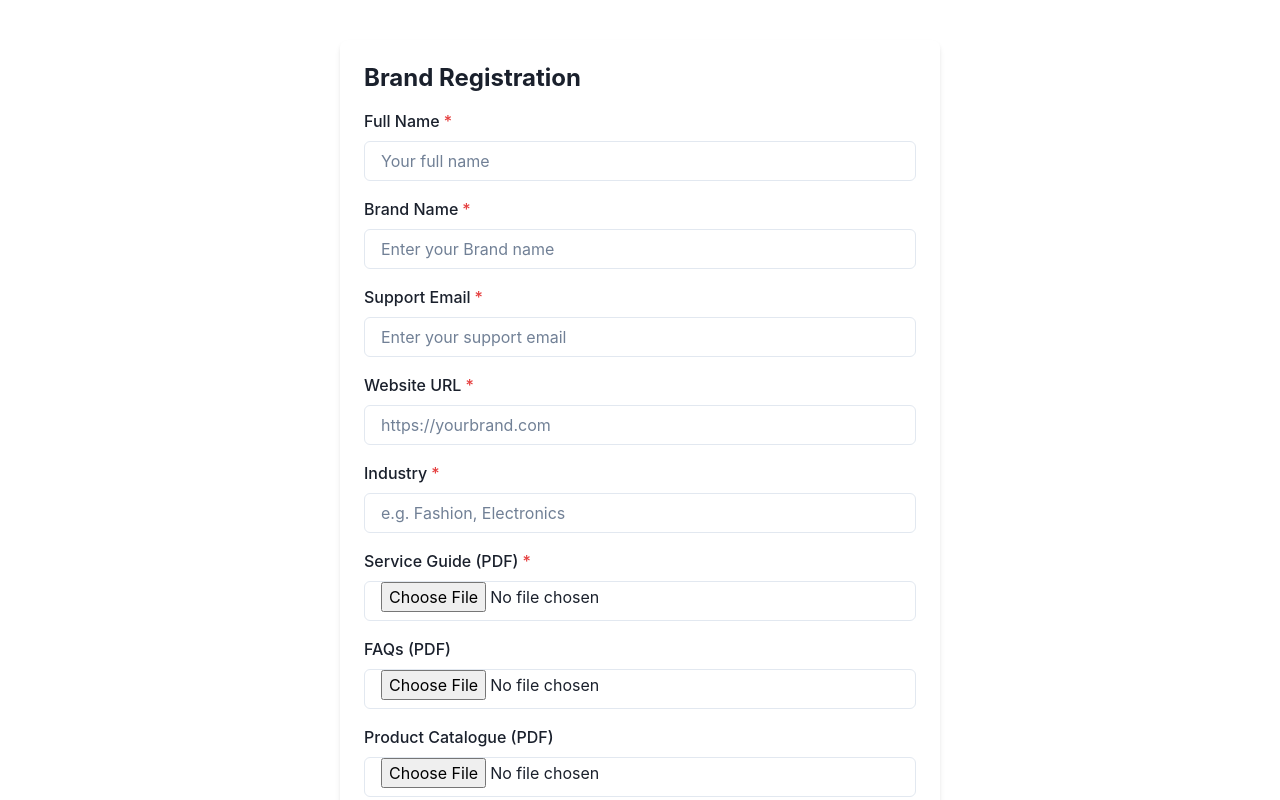
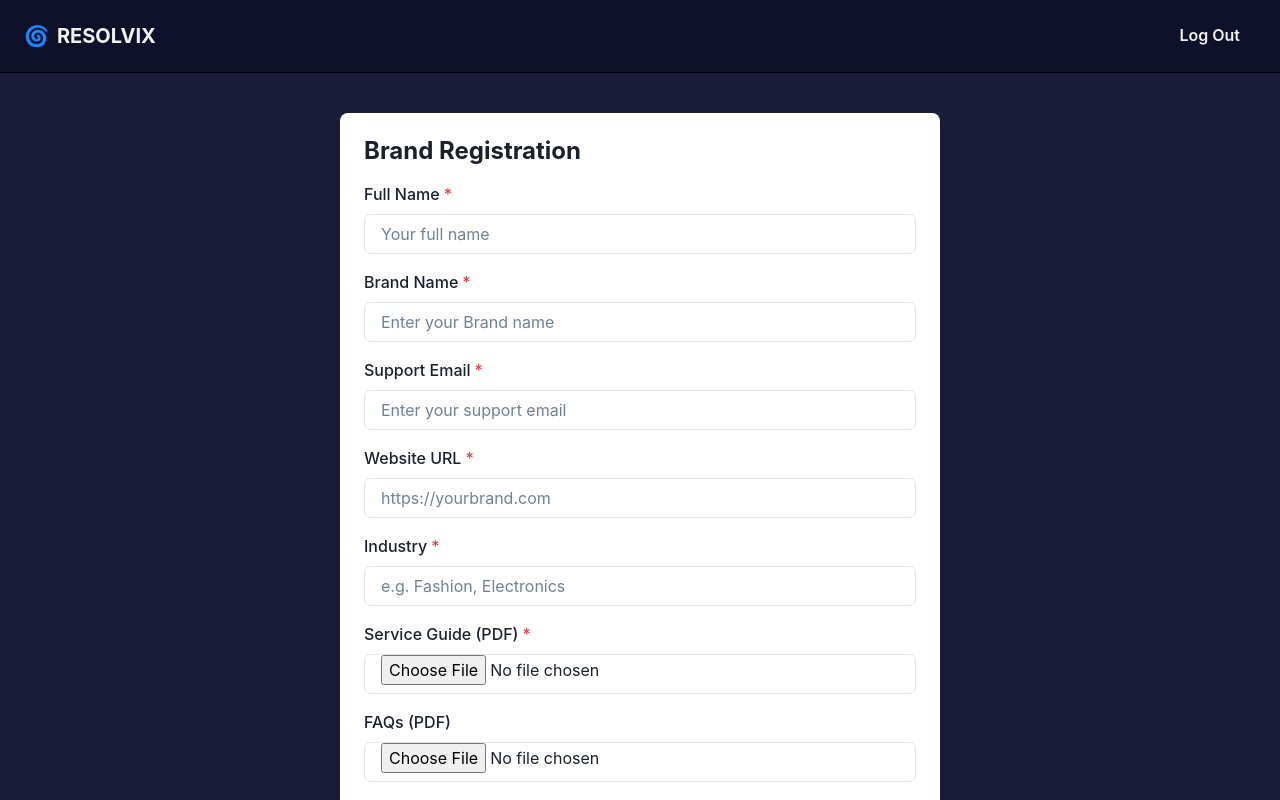
Before and after one commit to karthik-k-resolvix/resolvix-main-repo, a React (Create React App) app: page /register in a window 1280 px wide. Shown: the top 800 px of the page. Built offline with nearby package versions, Linux system fonts and the light colour scheme.

Commit message:
updated css

```diff
--- a/src/auth/DashboardPage.jsx
+++ b/src/auth/DashboardPage.jsx
@@ -23,7 +23,8 @@ import { supabase } from '../supabaseClient';
 import jsPDF from 'jspdf';
 import autoTable from 'jspdf-autotable';
 import * as XLSX from 'xlsx';
-
+import Footer from '../components/Footer';
+import Header from '../components/Header';
 ChartJS.register(CategoryScale, LinearScale, BarElement, Tooltip, Legend);
 
 export default function DashboardPage() {
@@ -169,10 +170,11 @@ export default function DashboardPage() {
   if (!userData || loading) return <Text>Loading dashboard...</Text>;
 
   return (
+    <div>
+      <Header/>
     <VStack spacing={6} px={6} py={8} align="stretch" bg={boxBg} color={textColor}>
       <Box display="flex" justifyContent="space-between" alignItems="center">
         <Text fontSize="3xl" fontWeight="bold">Profile and Analytics</Text>
-        <Button onClick={logout} colorScheme="red">Logout</Button>
       </Box>
 
       <Text fontSize="xl" fontWeight="semibold">User Details</Text>
@@ -231,6 +233,9 @@ export default function DashboardPage() {
         <Button onClick={handleDownloadPDF} colorScheme="blue">Download PDF</Button>
         <Button onClick={handleDownloadExcel} colorScheme="purple">Download Excel</Button>
       </Box>
+
     </VStack>
+<Footer/>
+</div>
   );
 }
--- a/src/auth/LoginPage.jsx
+++ b/src/auth/LoginPage.jsx
@@ -84,11 +84,12 @@ export default function LoginPage() {
     <Box
       maxW="lg"
       mx="auto"
-      mt={20}
+      mt={5}
       p={8}
       borderRadius="lg"
       bg="white"
       boxShadow="lg"
+      marginBottom={10}
     >
       <Heading
         textAlign="center"
@@ -188,6 +189,7 @@ export default function LoginPage() {
         </Text>
       </VStack>
     </Box>
+
     <Footer />
     </Box>
   );
--- a/src/auth/RegisterPage.jsx
+++ b/src/auth/RegisterPage.jsx
@@ -11,6 +11,7 @@ import { supabase } from '../supabaseClient';
 import PrivacyPolicyContent from '../components/PrivacyPolicyContent';
 
 import Footer from '../components/Footer';
+import Header from '../components/Header';
 
 export default function RegisterPage() {
   const { user } = useAuth();
@@ -74,9 +75,12 @@ export default function RegisterPage() {
   };
 
   return (
-    <Box maxW="600px" mx="auto" mt={10} p={6} bg="white" borderRadius="lg" boxShadow="md">
+    <div>
+      <Box bg='brand.bgSecondary'  >
+      <Header/>
+    <Box maxW="600px" mx="auto" mt={10} p={6} bg="white" borderRadius="lg" boxShadow="md" >
       <Heading fontSize="2xl" mb={4} color="brand.purple">Brand Registration</Heading>
-      <form onSubmit={handleSubmit}>
+      <form maxH="90%" onSubmit={handleSubmit}>
         <VStack spacing={4} align="stretch">
           <FormControl isRequired>
             <FormLabel>Full Name</FormLabel>
@@ -161,7 +165,10 @@ export default function RegisterPage() {
           </ModalBody>
         </ModalContent>
       </Modal>
-      <Footer />
+
     </Box>
+    </Box>
+    <Footer />
+    </div>
   );
 }
--- a/src/components/Footer.jsx
+++ b/src/components/Footer.jsx
@@ -1,6 +1,6 @@
 // src/components/Footer.jsx
 import React, { useState } from 'react';
-import { Flex, Text, useDisclosure, Modal, ModalOverlay, ModalContent, ModalHeader, ModalCloseButton, ModalBody, Button, ListItem, UnorderedList } from '@chakra-ui/react';
+import { Box, Flex, Text, useDisclosure, Modal, ModalOverlay, ModalContent, ModalHeader, ModalCloseButton, ModalBody, Button, ListItem, UnorderedList } from '@chakra-ui/react';
 import PrivacyPolicyContent from './PrivacyPolicyContent';
 
 export default function Footer() {
@@ -26,10 +26,12 @@ export default function Footer() {
 
       <Modal isOpen={isOpen} onClose={onClose} size="xl" scrollBehavior="inside">
         <ModalOverlay />
-        <ModalContent maxH="90vh" overflowY="auto">
+        <ModalContent maxH="90vh" overflowY="auto" >
           <ModalHeader>Privacy Policy</ModalHeader>
           <ModalCloseButton />
-         <PrivacyPolicyContent/>
+          <Box mx={10} marginBottom={10}>
+         <PrivacyPolicyContent />
+         </Box>
         </ModalContent>
       </Modal>
     </>
--- /dev/null
+++ b/src/components/Header.jsx
@@ -0,0 +1,27 @@
+// src/components/Footer.jsx
+import { Flex, Button, Heading, Box, HStack } from '@chakra-ui/react';
+import { useNavigate } from 'react-router-dom';
+
+export default function Header() {
+
+    const navigate = useNavigate();
+ const logout = () => {
+    localStorage.removeItem('email');
+    navigate('/login');
+  };
+
+  return (
+    <>
+     <Box bg="brand.bgPrimary" color="brand.textPrimary">
+      <Flex justify="space-between" align="center" px={6} py={4} borderBottom="1px solid" borderColor="brand.edgeLines">
+             <Heading size="md" display="flex" alignItems="center" gap={2}>
+               <Box as="span" color="brand.buttonPrimary">🌀</Box> RESOLVIX
+             </Heading>
+             <HStack spacing={4}>
+               <Button variant="ghost" color="brand.textPrimary" onClick={logout}>Log Out</Button>
+             </HStack>
+           </Flex>
+           </Box>
+    </>
+  );
+}
```
